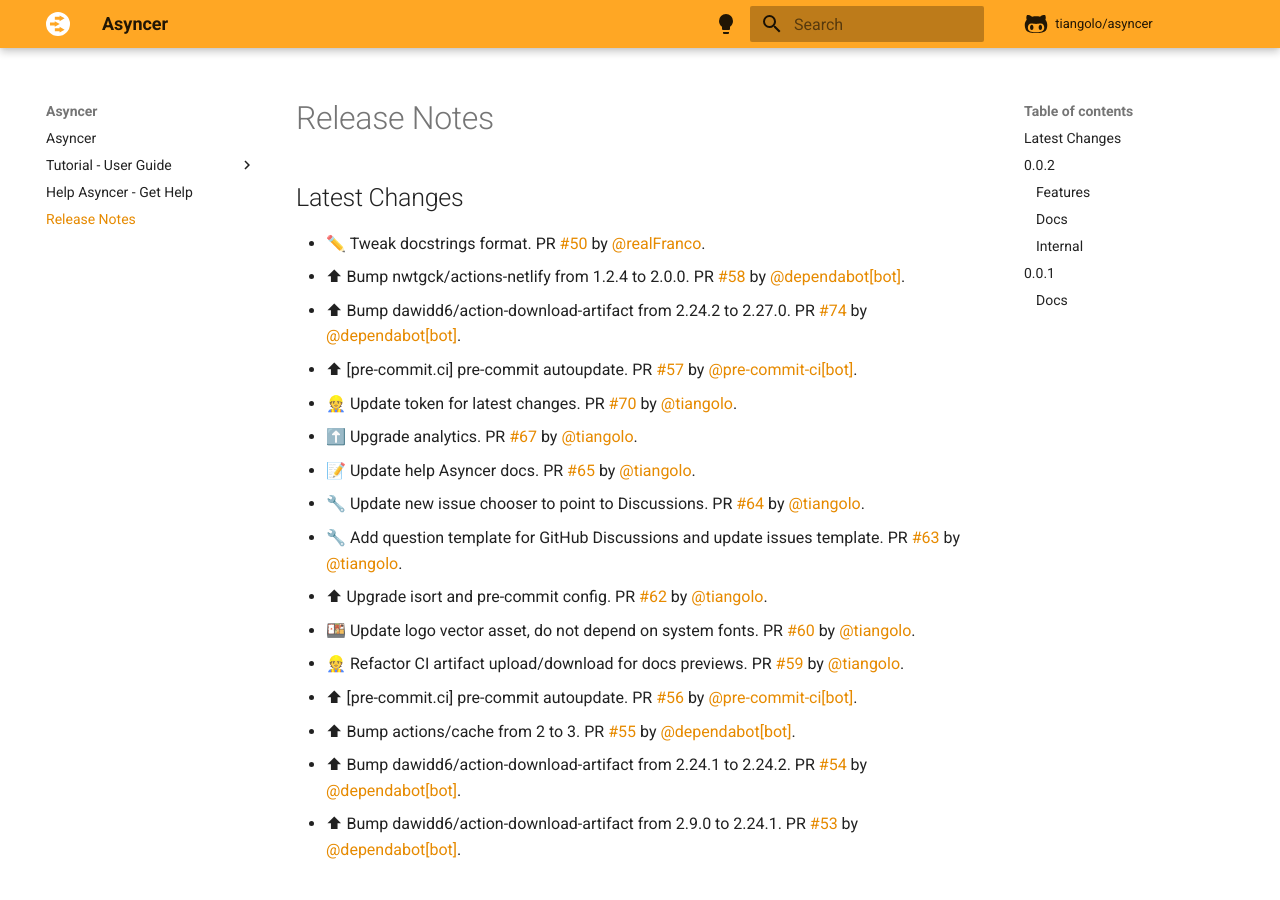
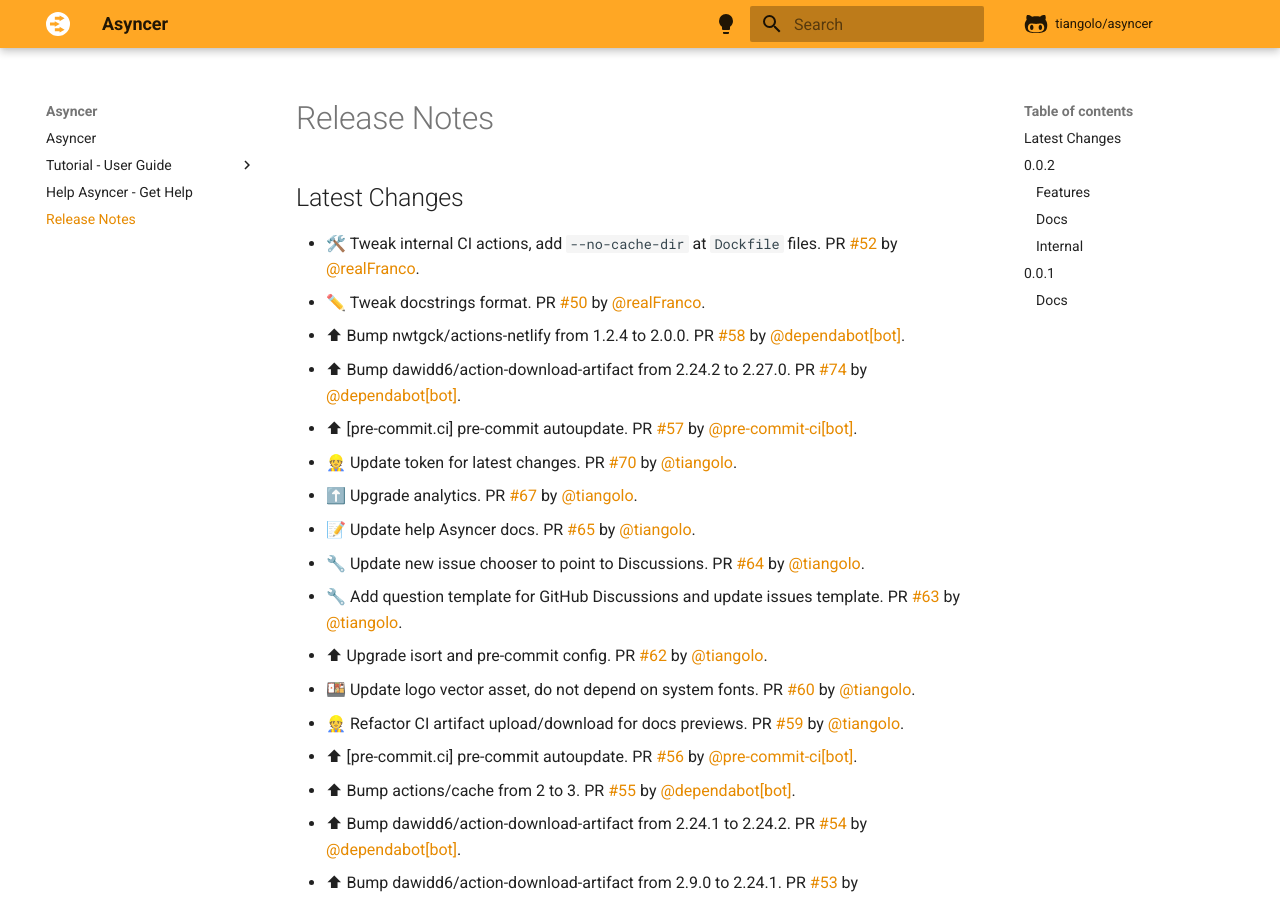
Before and after one commit to balintfrankas/fastapi-asyncer, an MkDocs documentation site: the page built from docs/release-notes.md, in a window 1280 px wide and 900 px high. Built offline with MkDocs 1.6.1 and Material for MkDocs 9.7.7, drawn with Linux system fonts in a browser that asks for light colours; comment, search, counter and statistics services are not loaded.

Commit message:
📝 Update release notes

```diff
--- a/docs/release-notes.md
+++ b/docs/release-notes.md
@@ -2,6 +2,7 @@
 
 ## Latest Changes
 
+* 🛠️ Tweak internal CI actions, add `--no-cache-dir` at `Dockfile` files. PR [#52](https://github.com/tiangolo/asyncer/pull/52) by [@realFranco](https://github.com/realFranco).
 * ✏️ Tweak docstrings format. PR [#50](https://github.com/tiangolo/asyncer/pull/50) by [@realFranco](https://github.com/realFranco).
 * ⬆ Bump nwtgck/actions-netlify from 1.2.4 to 2.0.0. PR [#58](https://github.com/tiangolo/asyncer/pull/58) by [@dependabot[bot]](https://github.com/apps/dependabot).
 * ⬆ Bump dawidd6/action-download-artifact from 2.24.2 to 2.27.0. PR [#74](https://github.com/tiangolo/asyncer/pull/74) by [@dependabot[bot]](https://github.com/apps/dependabot).
```
